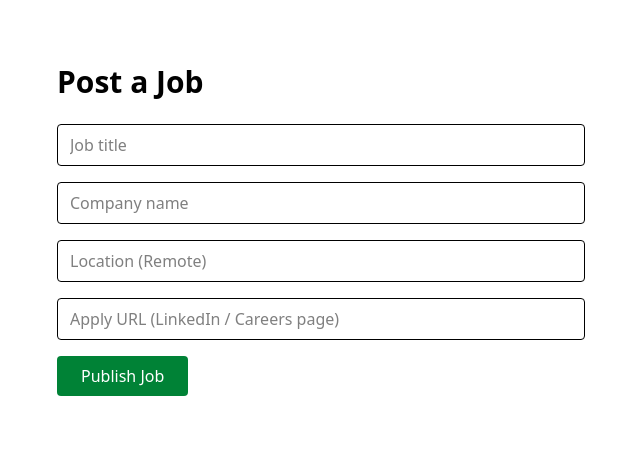
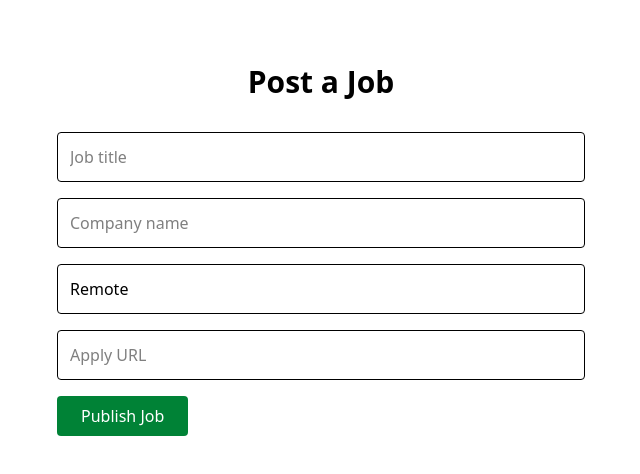
Before and after one commit to janhavi-28/greenremote-jobs, a Next.js app: page /post-job in a window 1280 px wide. Shown: the top 474 px of the page, without its empty margins (319-959 px from the left). Built offline with nearby package versions, Linux system fonts and the light colour scheme; no server answers.

Commit message:
Connected post job form to Supabase

```diff
--- a/app/post-job/page.tsx
+++ b/app/post-job/page.tsx
@@ -1,21 +1,25 @@
 "use client";
 
 import { useState } from "react";
-import { supabase } from "@/lib/supabase";
-import { useRouter } from "next/navigation";
+import { createClient } from "@supabase/supabase-js";
+
+const supabase = createClient(
+  process.env.NEXT_PUBLIC_SUPABASE_URL!,
+  process.env.NEXT_PUBLIC_SUPABASE_ANON_KEY!
+);
 
 export default function PostJob() {
-  const router = useRouter();
-
   const [title, setTitle] = useState("");
   const [company, setCompany] = useState("");
-  const [location, setLocation] = useState("");
+  const [location, setLocation] = useState("Remote");
   const [applyUrl, setApplyUrl] = useState("");
+  const [loading, setLoading] = useState(false);
 
-  async function handleSubmit(e: React.FormEvent) {
+  const handleSubmit = async (e: React.FormEvent) => {
     e.preventDefault();
+    setLoading(true);
 
-    await supabase.from("jobs").insert([
+    const { error } = await supabase.from("jobs").insert([
       {
         title,
         company,
@@ -24,53 +28,67 @@ export default function PostJob() {
       },
     ]);
 
-    router.push("/");
-  }
+    if (error) {
+      alert("Error adding job: " + error.message);
+    } else {
+      alert("Job added successfully!");
+      setTitle("");
+      setCompany("");
+      setLocation("Remote");
+      setApplyUrl("");
+    }
+
+    setLoading(false);
+  };
 
   return (
-    <main className="max-w-xl mx-auto px-6 py-16">
-      <h1 className="text-3xl font-bold mb-6">
+    <main className="max-w-xl mx-auto mt-16 px-6">
+      <h1 className="text-3xl font-bold mb-8 text-center">
         Post a Job
       </h1>
 
       <form onSubmit={handleSubmit} className="space-y-4">
         <input
+          type="text"
           placeholder="Job title"
-          className="w-full border px-3 py-2 rounded"
           value={title}
           onChange={(e) => setTitle(e.target.value)}
           required
+          className="w-full border p-3 rounded"
         />
 
         <input
+          type="text"
           placeholder="Company name"
-          className="w-full border px-3 py-2 rounded"
           value={company}
           onChange={(e) => setCompany(e.target.value)}
           required
+          className="w-full border p-3 rounded"
         />
 
         <input
+          type="text"
           placeholder="Location (Remote)"
-          className="w-full border px-3 py-2 rounded"
           value={location}
           onChange={(e) => setLocation(e.target.value)}
-          required
+          className="w-full border p-3 rounded"
         />
 
         <input
-          placeholder="Apply URL (LinkedIn / Careers page)"
-          className="w-full border px-3 py-2 rounded"
+          type="url"
+          placeholder="Apply URL"
           value={applyUrl}
           onChange={(e) => setApplyUrl(e.target.value)}
           required
+          className="w-full border p-3 rounded"
         />
 
         <button
           type="submit"
+          disabled={loading}
           className="bg-green-700 text-white px-6 py-2 rounded"
         >
-          Publish Job
+          {loading ? "Publishing..." : "Publish Job"}
         </button>
       </form>
     </main>
```
